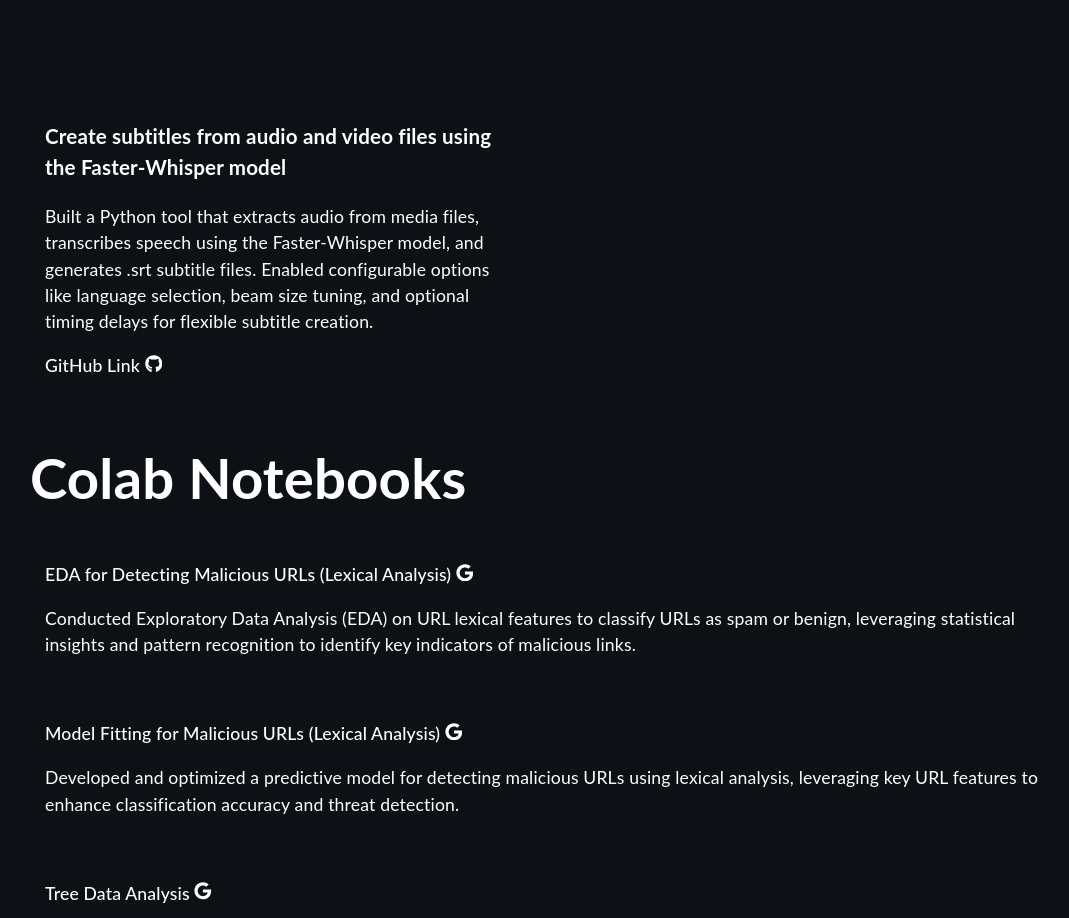
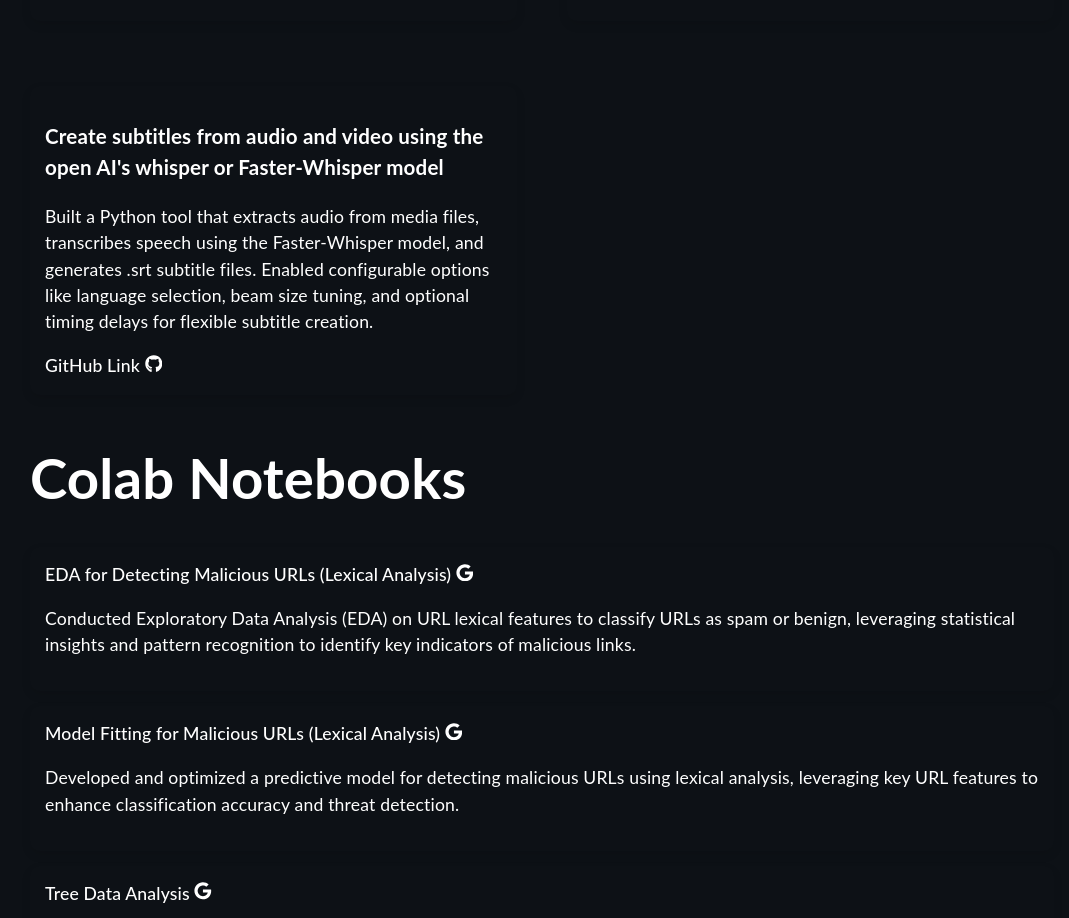
Before and after one commit to Prakul95/portfolio-react-app, a React (Vite) app: page / in a window 1280 px wide. Shown: the part 5283-6201 px from the top of the page, without its empty margins (98-1167 px from the left). Built offline with nearby package versions, Linux system fonts and the light colour scheme; a web font is replaced by a local one.

Commit message:
updated project create subtitles

```diff
--- a/src/components/Project.tsx
+++ b/src/components/Project.tsx
@@ -16,7 +16,7 @@
     link: "https://github.com/Prakul95/JwtLoginDemo",
   },
   {
-    name: "Create subtitles from audio and video files using the Faster-Whisper model",
+    name: "Create subtitles from audio and video using the open AI's whisper or Faster-Whisper model",
     description:
       "Built a Python tool that extracts audio from media files, transcribes speech using the Faster-Whisper model, and generates .srt subtitle files. Enabled configurable options like language selection, beam size tuning, and optional timing delays for flexible subtitle creation.",
     link: "https://github.com/Prakul95/createSubtitles",
```
